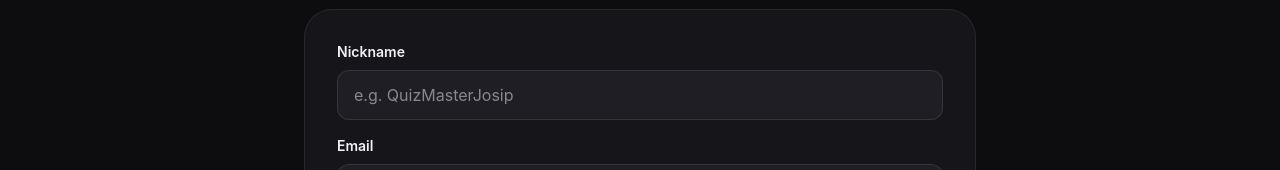
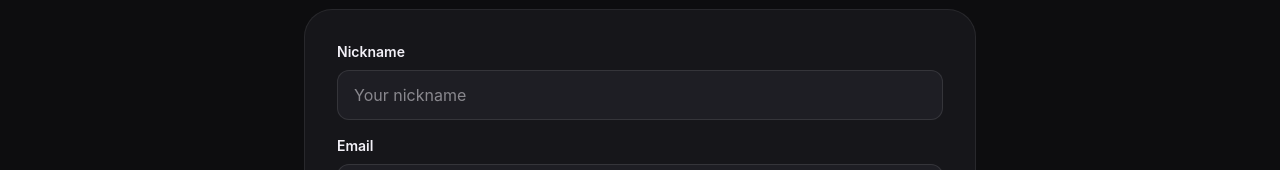
Before and after one commit to JosipHorvat98/PubQuizForge, a Next.js app: page /signup in a window 1280 px wide. Shown: the part 464-634 px from the top of the page. Built offline with nearby package versions, Linux system fonts and the light colour scheme; no server answers.

Commit message:
Replace QuizMasterJosip placeholder with neutral text

```diff
--- a/app/signup/page.tsx
+++ b/app/signup/page.tsx
@@ -52,7 +52,7 @@ export default async function SignupPage({
                   required
                   minLength={2}
                   maxLength={30}
-                  placeholder="e.g. QuizMasterJosip"
+                  placeholder="Your nickname"
                   className="rounded-xl border border-white/10 bg-[var(--surface-2)] px-4 py-3 outline-none focus:border-[var(--gold)]"
                 />
               </div>
--- a/components/account-settings-client.tsx
+++ b/components/account-settings-client.tsx
@@ -122,7 +122,7 @@ export function AccountSettingsClient({
                         value={nickname}
                         onChange={(event) => setNickname(event.target.value)}
                         maxLength={30}
-                        placeholder="QuizMasterJosip"
+                        placeholder="Your nickname"
                     />
                 </div>
 
```
